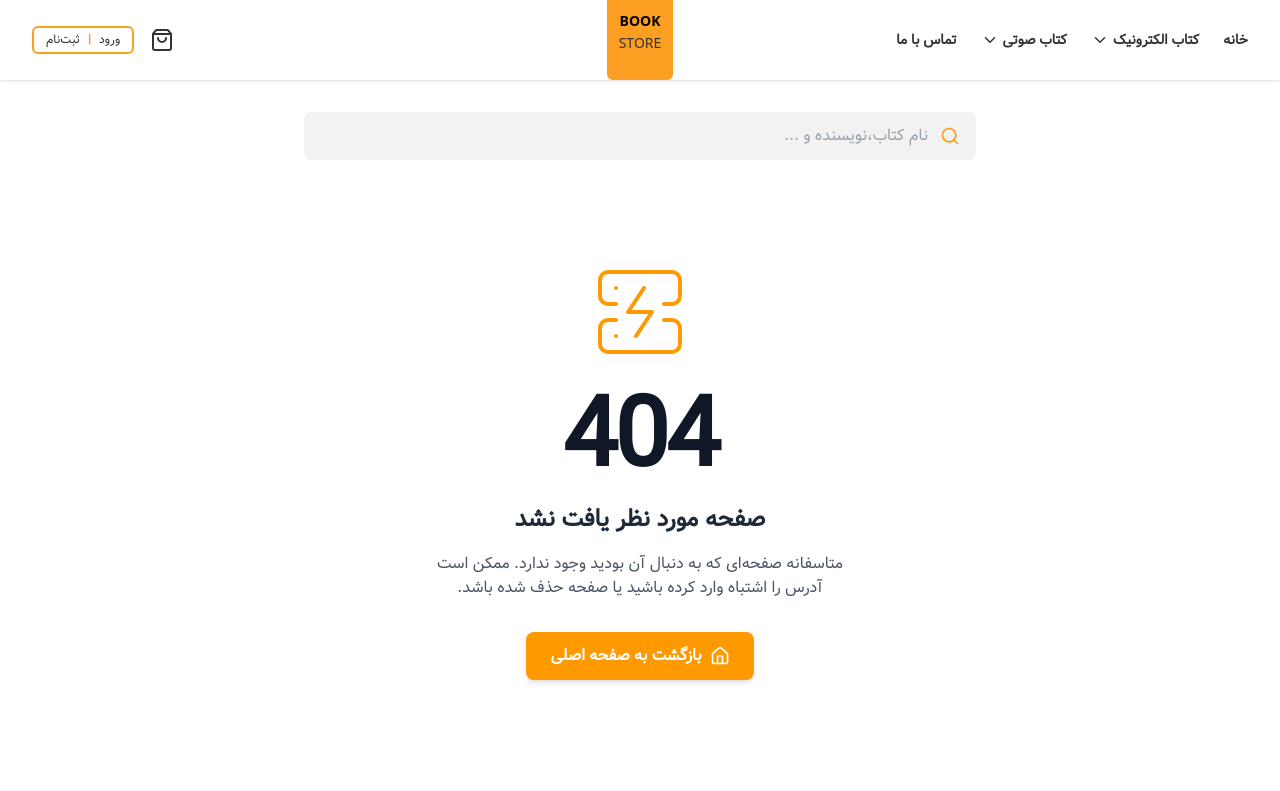
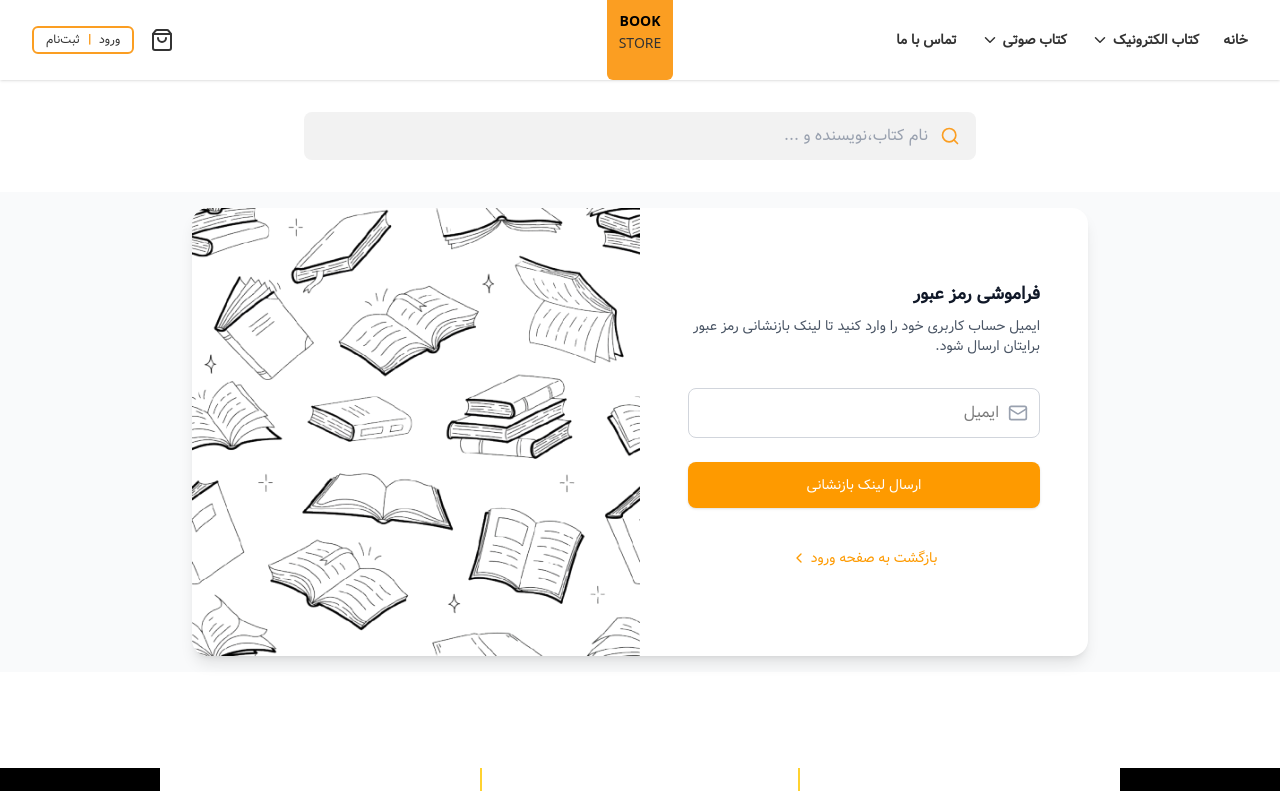
Before and after one commit to mahshid-sl/bookStore, a React (Vite) app: page /forgot-password in a window 1280 px wide. Shown: the top 791 px of the page. Built offline with nearby package versions, Linux system fonts and the light colour scheme; data requests are answered from the project's data file.

Commit message:
feat:implement FogotPassword page

```diff
--- a/src/App.jsx
+++ b/src/App.jsx
@@ -29,6 +29,8 @@ const FaqPage = lazy(() => import("./pages/FaqPage"));
 const DownloadGuidePage = lazy(() => import("./pages/DownloadGuidePage"));
 const SubscriptionPage = lazy(() => import("./pages/SubscriptionPage"));
 const PurchaseGuidePage = lazy(() => import("./pages/PurchaseGuidePage"));
+const ResetPasswordPage = lazy(() => import("./pages/ResetPasswordPage"));
+const ForgotPasswordPage = lazy(() => import("./pages/ForgotPasswordPage"));
 
 function App() {
   return (
@@ -95,6 +97,14 @@ function App() {
                   <Route path="shipping-info" element={<DownloadGuidePage />} />
                   <Route path="how-to-order" element={<PurchaseGuidePage />} />
                   <Route path="subscribe" element={<SubscriptionPage />} />
+                  <Route
+                    path="reset-password"
+                    element={<ResetPasswordPage />}
+                  />
+                  <Route
+                    path="forgot-password"
+                    element={<ForgotPasswordPage />}
+                  />
 
                   <Route path="*" element={<NotFoundPage />} />
                 </Route>
--- a/src/contexts/AuthContext.jsx
+++ b/src/contexts/AuthContext.jsx
@@ -111,6 +111,28 @@ function AuthProvider({ children }) {
     dispatch({ type: "LOGOUT" });
   }
 
+  async function forgotPassword(email) {
+    try {
+      // We check for the user, but our response to the frontend won't depend on the result.
+      await fetch(`http://localhost:3001/users?email=${email}`);
+
+      // In a real app, if the user exists, you would trigger an email sending service here.
+
+      // ALWAYS show the same success message for security.
+      toast.success(
+        "اگر حسابی با این ایمیل وجود داشته باشد، لینک بازنشانی برای شما ارسال شد."
+      );
+      return true;
+    } catch (error) {
+      // Even on a server error, we show the same message to not reveal system status.
+      toast.success(
+        "اگر حسابی با این ایمیل وجود داشته باشد، لینک بازنشانی برای شما ارسال شد."
+      );
+      console.error("Forgot Password Error:", error);
+      return false;
+    }
+  }
+
   async function updateUser(userId, updatedData) {
     try {
       const res = await fetch(`http://localhost:3001/users/${userId}`, {
@@ -145,6 +167,7 @@ function AuthProvider({ children }) {
     register,
     logout,
     updateUser,
+    forgotPassword,
   };
 
   return <authContext.Provider value={value}>{children}</authContext.Provider>;
--- /dev/null
+++ b/src/pages/ForgotPasswordPage.jsx
@@ -0,0 +1,107 @@
+import { ChevronLeft, Mail } from "lucide-react";
+import { useForm } from "react-hook-form";
+import { Link, Navigate, useNavigate } from "react-router-dom";
+import { useAuth } from "../contexts/AuthContext";
+
+function ForgotPasswordPage() {
+  const { forgotPassword } = useAuth();
+  const navigate = useNavigate();
+
+  const {
+    register,
+    handleSubmit,
+    formState: { errors, isSubmitting },
+  } = useForm();
+
+  async function onSubmit(data) {
+    const success = await forgotPassword(data.email);
+    if (success) {
+      // Handle successful password reset
+      setTimeout(() => {
+        navigate("/login");
+      }, 3000);
+    }
+  }
+
+  return (
+    <div className="flex items-center justify-center  bg-gray-50 p-4">
+      <div className="relative flex w-full max-w-4xl mx-auto overflow-hidden bg-white rounded-2xl shadow-lg">
+        {/* Form Section */}
+        <div className="w-full lg:w-1/2 p-8 sm:p-12">
+          <div className="text-right">
+            <h1 className="mt-6 text-lg font-extrabold text-gray-900">
+              فراموشی رمز عبور
+            </h1>
+            <p className="mt-2 text-sm text-gray-600">
+              ایمیل حساب کاربری خود را وارد کنید تا لینک بازنشانی رمز عبور
+              برایتان ارسال شود.
+            </p>
+          </div>
+
+          <form onSubmit={handleSubmit(onSubmit)} className="mt-8 space-y-6">
+            {/* Email Input */}
+            <div>
+              <div className="relative">
+                <Mail className="absolute right-3 top-1/2 -translate-y-1/2 h-5 w-5 text-gray-400" />
+                <input
+                  id="email"
+                  type="email"
+                  className="w-full border border-gray-300 px-10 py-3 text-right rounded-lg focus:ring-2 focus:ring-amber-500 focus:border-amber-500 transition"
+                  placeholder="ایمیل"
+                  {...register("email", {
+                    required: "وارد کردن ایمیل الزامی است",
+                    pattern: {
+                      value: /^\S+@\S+$/i,
+                      message: "فرمت ایمیل نامعتبر است",
+                    },
+                  })}
+                />
+              </div>
+              {errors.email && (
+                <p className="mt-1 text-xs text-red-500 text-right">
+                  {errors.email.message}
+                </p>
+              )}
+            </div>
+
+            {/* Submit Button */}
+            <div>
+              <button
+                type="submit"
+                disabled={isSubmitting}
+                className="w-full flex justify-center py-3 px-4 border border-transparent rounded-lg shadow-sm text-sm font-medium text-white bg-amber-500 hover:bg-amber-600 focus:outline-none focus:ring-2 focus:ring-offset-2 focus:ring-amber-500 transition-transform hover:scale-105 disabled:bg-amber-300"
+              >
+                {isSubmitting ? "در حال ارسال..." : "ارسال لینک بازنشانی"}
+              </button>
+            </div>
+
+            <div className="text-center pt-4">
+              <Link
+                to="/login"
+                className="flex items-center justify-center gap-1 text-sm font-medium text-amber-500 hover:underline"
+              >
+                <span>بازگشت به صفحه ورود</span>
+                <ChevronLeft size={16} />
+              </Link>
+            </div>
+          </form>
+        </div>
+
+        {/* Image Section */}
+        <div className="hidden lg:block lg:w-1/2">
+          <img
+            className="h-full w-full object-cover"
+            src="./images/newbook_bg.png"
+            alt="فراموشی رمز عبور"
+            onError={(e) =>
+              (e.target.src =
+                "https://placehold.co/800x1200/333/FFF?text=Books")
+            }
+          />
+        </div>
+      </div>
+    </div>
+  );
+}
+
+export default ForgotPasswordPage;
--- a/src/pages/LoginPage.jsx
+++ b/src/pages/LoginPage.jsx
@@ -57,7 +57,7 @@ function LoginPage() {
 
   return (
     <>
-      <div className="flex items-center justify-center min-h-screen bg-gray-50 p-4">
+      <div className="flex items-center justify-center bg-gray-50 p-4">
         <div className="relative flex w-full max-w-4xl mx-auto overflow-hidden bg-white rounded-2xl shadow-lg">
           {/* Form Section */}
           <div className="w-full lg:w-1/2 p-8 sm:p-12">
@@ -141,7 +141,7 @@ function LoginPage() {
 
               <div className="flex items-center justify-between">
                 <Link
-                  to="#"
+                  to="/forgot-password"
                   className="text-sm font-medium text-amber-500 hover:underline"
                 >
                   فراموشی رمز عبور
--- a/src/pages/RegisterPage.jsx
+++ b/src/pages/RegisterPage.jsx
@@ -53,7 +53,7 @@ function RegisterPage() {
 
   return (
     <>
-      <div className="flex items-center justify-center min-h-screen bg-gray-50 p-4">
+      <div className="flex items-center justify-center bg-gray-50 p-4">
         <div className="relative flex w-full max-w-4xl mx-auto overflow-hidden bg-white rounded-2xl shadow-lg">
           {/* Form Section */}
           <div className="w-full lg:w-1/2 p-8 sm:p-12">
```
